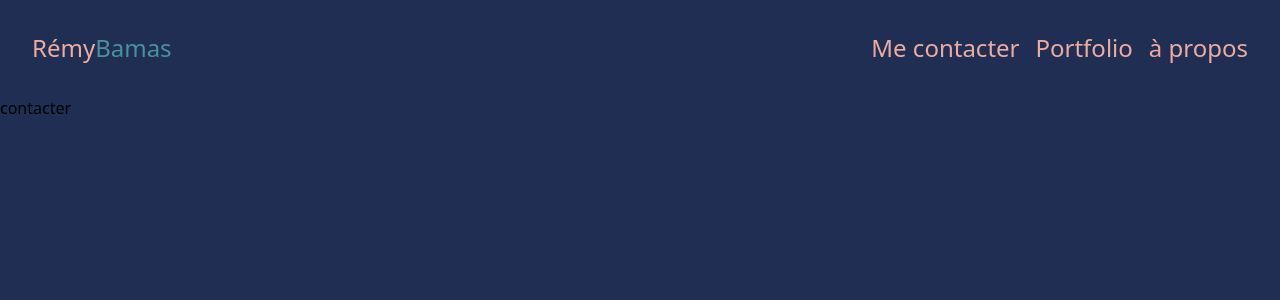
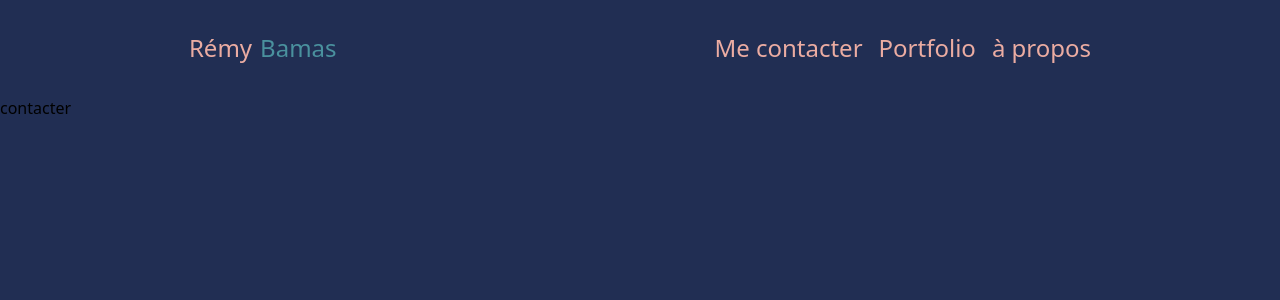
Before and after one commit to remybms/portfolio, a Next.js app: page /contact in a window 1280 px wide. Shown: the top 300 px of the page. Built offline with nearby package versions, Linux system fonts and the light colour scheme.

Commit message:
edit header

```diff
--- a/components/header.js
+++ b/components/header.js
@@ -1,8 +1,10 @@
+import Link from "next/link";
+
 export default function Header() {
     return (
-        <div className="flex justify-between max-w-screen bg-darkblue">
+        <div className="flex justify-around max-w-screen bg-darkblue">
         <div className="flex m-8 text-2xl">
-            <div className="text-pink font-montserrat">
+            <div className="text-pink font-montserrat mr-2">
                 Rémy
             </div>
             <div className="text-blue font-montserrat">
@@ -10,9 +12,9 @@ export default function Header() {
             </div>
         </div>
         <div className=" flex m-8 text-2xl h-min text-pink">
-            <a className="hover:border-b-2 border-b-0 border-pastel mr-2" href="contact">Me contacter</a>
-            <a className="hover:border-b-2 border-b-0 border-pastel ml-2 mr-2" href="portfolio">Portfolio</a>
-            <a className="hover:border-b-2 border-b-0 border-pastel ml-2" href="/">à propos</a>
+            <Link className="hover:border-b-2 border-b-0 border-pastel mr-2" href="mailto:bamasremy43@gmail.com">Me contacter</Link>
+            <Link className="hover:border-b-2 border-b-0 border-pastel ml-2 mr-2" href="/portfolio">Portfolio</Link>
+            <Link className="hover:border-b-2 border-b-0 border-pastel ml-2" href="/">à propos</Link>
         </div>
         </div>
 )
```
